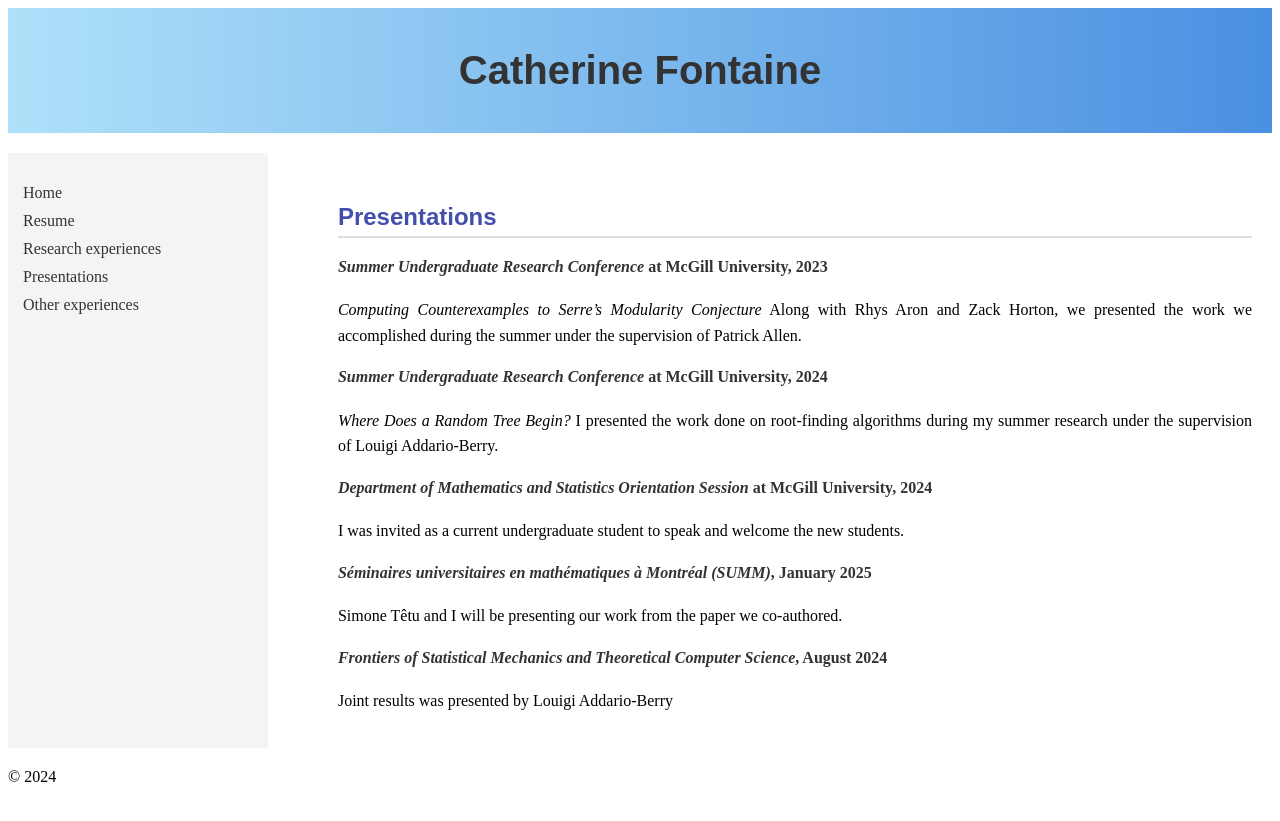
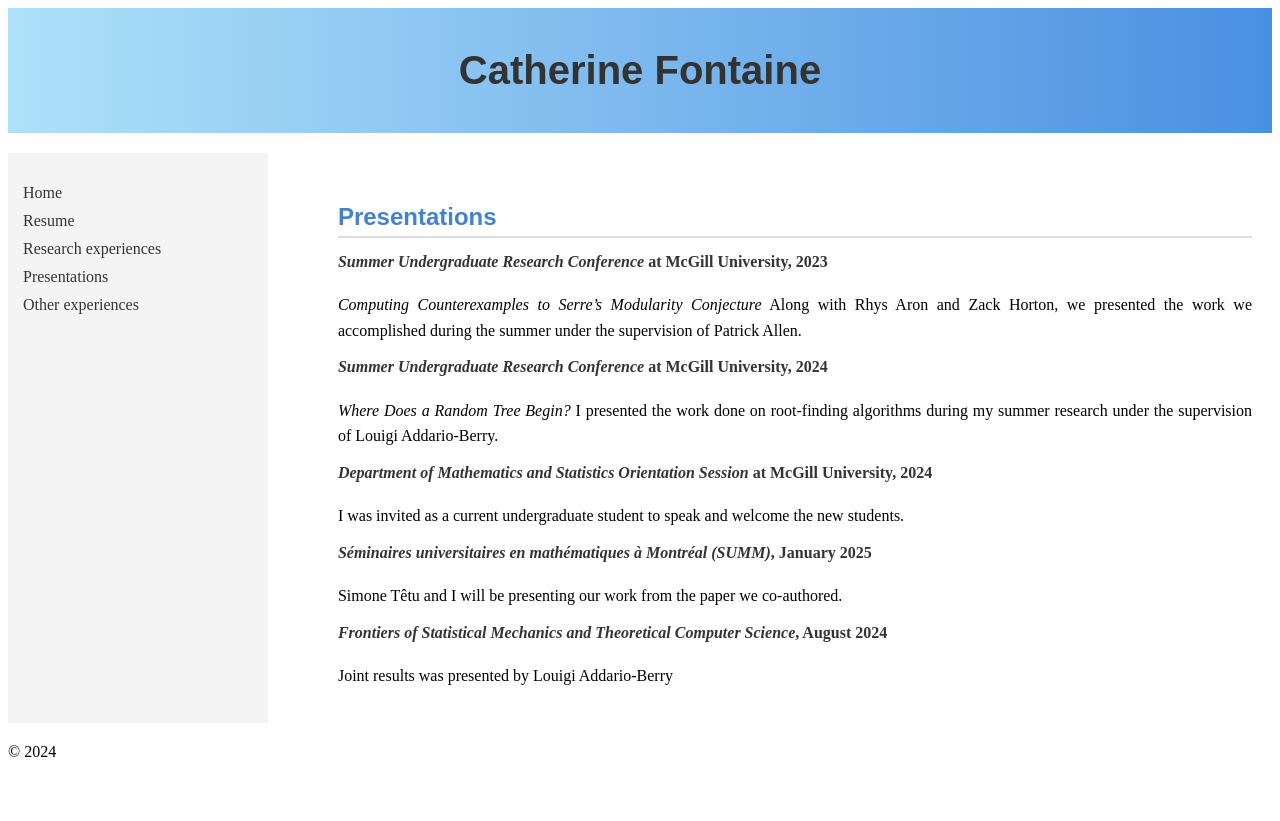
Before and after one commit to CatherineFontaine/CatherineFontaine.github.io, a Jekyll site: the page built from presentations.md, in a window 1280 px wide. Shown: the top 821 px of the page. Built offline with Jekyll 4.4.1, drawn with Linux system fonts in a browser that asks for light colours.

Commit message:
Update style.css

```diff
--- a/assets/css/style.css
+++ b/assets/css/style.css
@@ -77,7 +77,7 @@ h1 {
 h2 {
     font-size: 1.5em; /* Slightly smaller than H1 */
     font-family: 'Arial', sans-serif; /* Clean font */
-    color: #444EAB; /* Blue color */
+    color: #4382CC; /* Blue color */
     border-bottom: 2px solid #ddd; /* Add an underline */
     padding-bottom: 5px; /* Space between text and underline */
     margin-top: 30px; /* Space above the title */
@@ -96,7 +96,7 @@ h4, h5, h6 {
     font-size: 1em;
     color: #333;
     font-weight: bold;
-    margin-top: 20px;
+    margin-top: 10px;
 }
 
 header {
```
